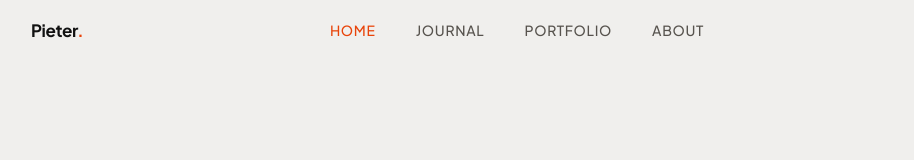
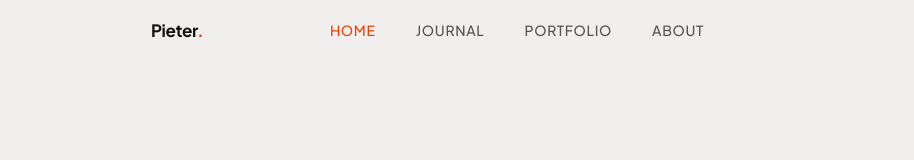
Before and after one commit to sillyledger/personal, a Next.js app: page / in a window 1280 px wide. Shown: the top 160 px of the page, without its empty margins (123-1037 px from the left). Built offline with nearby package versions, Linux system fonts and the light colour scheme.

Commit message:
Update Navbar.tsx

```diff
--- a/components/Navbar.tsx
+++ b/components/Navbar.tsx
@@ -11,7 +11,7 @@ export default function Navbar() {
   const pathname = usePathname();
   return (
     <nav>
-      <div className="max-w-[1100px] mx-auto px-16 flex items-center justify-center py-5 relative">
+      <div className="max-w-[860px] mx-auto px-16 flex items-center justify-center py-5 relative">
         <Link href="/" className="text-[17px] font-bold tracking-tight text-[#111] absolute left-16">
           Pieter<span className="text-accent">.</span>
         </Link>
```
